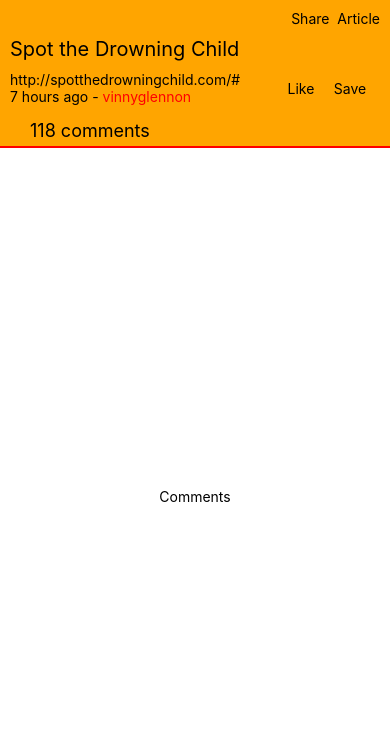
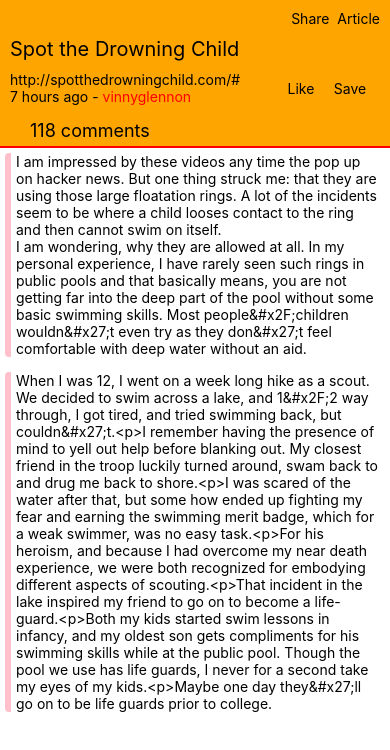
Before and after one commit to annshress/YCHN, a React Native app: screen / in a window 390 px wide. Shown: the top 750 px of the page. Built offline with nearby package versions, Linux system fonts and the light colour scheme.

Commit message:
add comment views

```diff
--- a/src/newsDetail/Comment.js
+++ b/src/newsDetail/Comment.js
@@ -1,19 +1,28 @@
 import React from 'react';
 import {StyleSheet, View, Text} from 'react-native';
 
-const Comment = () => {
+const Comment = props => {
+  const {text} = props.comment;
+
   return (
     <View style={styles.container}>
-      <Text>Comment</Text>
+      <Text>{text}</Text>
     </View>
   );
 };
 
 const styles = StyleSheet.create({
   container: {
-    flex: 1,
-    justifyContent: 'center',
-    alignItems: 'center',
+    marginTop: 5,
+    marginBottom: 10,
+    marginHorizontal: 5,
+    paddingHorizontal: 5,
+    borderLeftColor: 'pink',
+    borderLeftWidth: 6,
+    borderRadius: 4,
+    shadowColor: 'grey',
+    elevation: 5,
+    backgroundColor: 'white',
   },
 });
 
--- a/src/newsDetail/Comments.js
+++ b/src/newsDetail/Comments.js
@@ -1,20 +1,53 @@
 import React from 'react';
-import {StyleSheet, View, Text} from 'react-native';
+import {StyleSheet, View, ScrollView} from 'react-native';
+import Comment from './Comment';
 
-const Comments = () => {
+const Comments = props => {
+  const {kids} = props;
+
+  // using the kids IDs, fetch the resources
+  const [comments] = React.useState([
+    {
+      by: '_ph_',
+      id: 22483676,
+      kids: [
+        22483709,
+        22484168,
+        22483757,
+        22483906,
+        22484092,
+        22483800,
+        22483975,
+      ],
+      parent: 22482731,
+      text:
+        'I am impressed by these videos any time the pop up on hacker news. But one thing struck me: that they are using those large floatation rings. A lot of the incidents seem to be where a child looses contact to the ring and then cannot swim on itself. \nI am wondering, why they are allowed at all. In my personal experience, I have rarely seen such rings in public pools and that basically means, you are not getting far into the deep part of the pool without some basic swimming skills. Most people&#x2F;children wouldn&#x27;t even try as they don&#x27;t feel comfortable with deep water without an aid.',
+      time: 1583329646,
+      type: 'comment',
+    },
+    {
+      by: 'balls187',
+      id: 22485314,
+      kids: [22486211, 22485764, 22485653],
+      parent: 22482731,
+      text:
+        'When I was 12, I went on a week long hike as a scout. We decided to swim across a lake, and 1&#x2F;2 way through, I got tired, and tried swimming back, but couldn&#x27;t.<p>I remember having the presence of mind to yell out help before blanking out. My closest friend in the troop luckily turned around, swam back to and drug me back to shore.<p>I was scared of the water after that, but some how ended up fighting my fear and earning the swimming merit badge, which for a weak swimmer, was no easy task.<p>For his heroism, and because I had overcome my near death experience, we were both recognized for embodying different aspects of scouting.<p>That incident in the lake inspired my friend to go on to become a life-guard.<p>Both my kids started swim lessons in infancy, and my oldest son gets compliments for his swimming skills while at the public pool. Though the pool we use has life guards, I never for a second take my eyes of my kids.<p>Maybe one day they&#x27;ll go on to be life guards prior to college.',
+      time: 1583340431,
+      type: 'comment',
+    },
+  ]);
+
   return (
-    <View style={styles.container}>
-      <Text>Comments</Text>
-    </View>
+    <ScrollView style={styles.container}>
+      {comments.map(comment => (
+        <Comment key={comment.id} {...{comment}} />
+      ))}
+    </ScrollView>
   );
 };
 
 const styles = StyleSheet.create({
-  container: {
-    flex: 1,
-    justifyContent: 'center',
-    alignItems: 'center',
-  },
+  container: {},
 });
 
 export default Comments;
```
